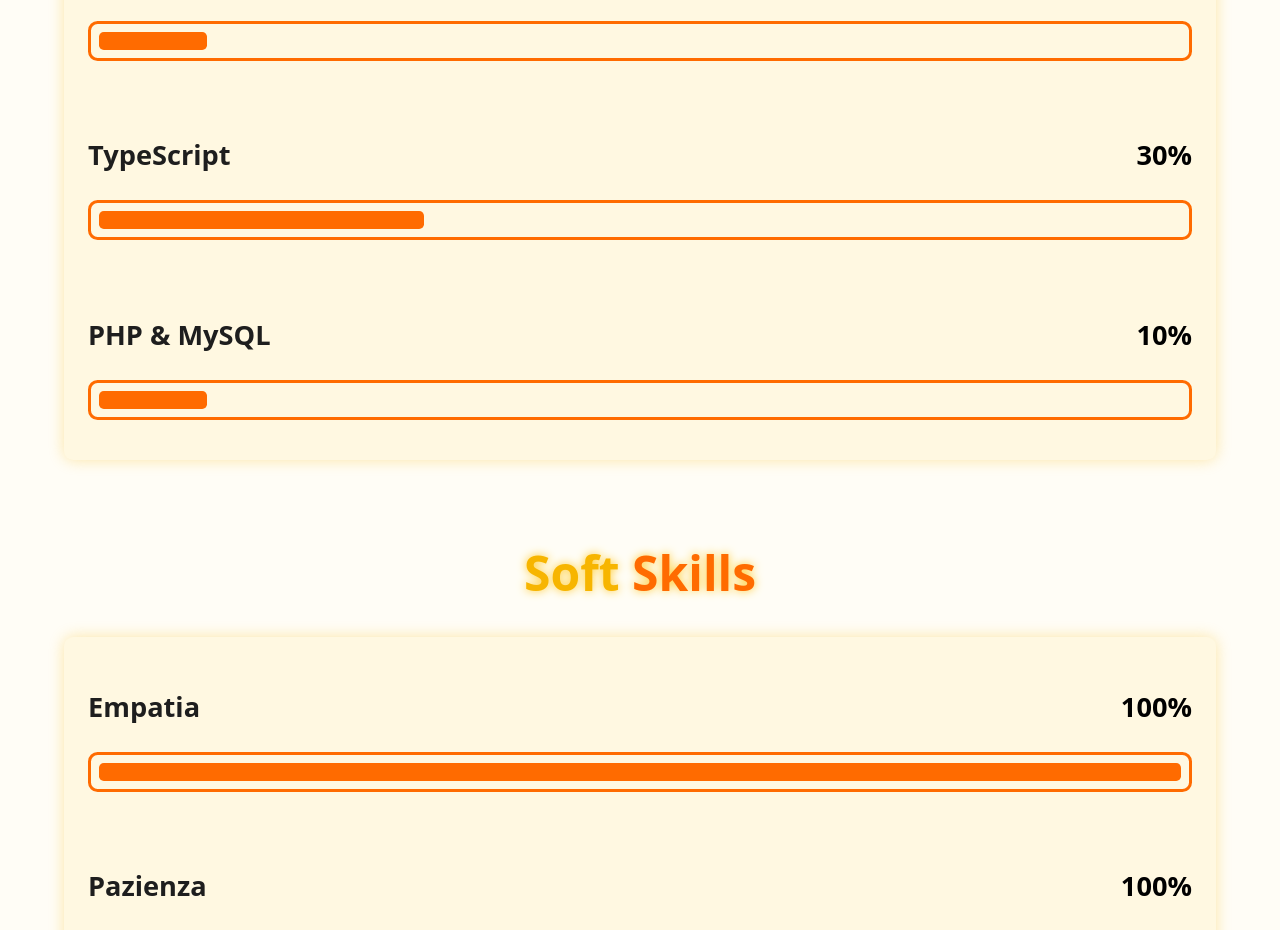
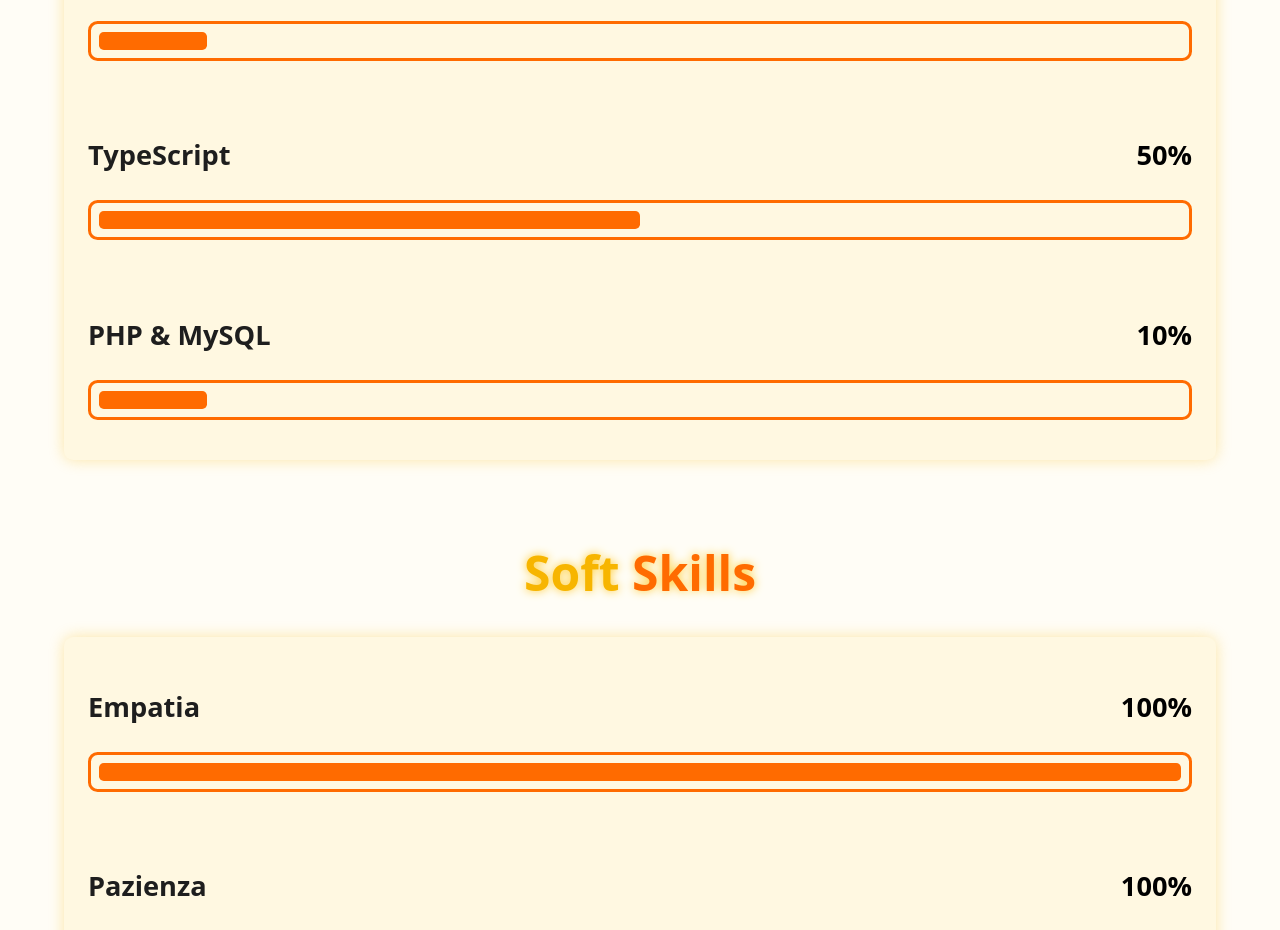
Before and after one commit to lucianopacini/portfolio-luciano, a website: page index.html in a window 1280 px wide. Shown: the part 2060-2990 px from the top of the page. Drawn offline with Linux system fonts and the light colour scheme.

Commit message:
Modifica tech skill Typescript

```diff
--- a/css/styles.scss
+++ b/css/styles.scss
@@ -702,7 +702,7 @@
 }
 
 .skills-row .skills-column:nth-child(2) .skills-content .progress:nth-child(3) .bar span {
-    --bar-width: 30%;
+    --bar-width: 50%;
     /* Typescript */
 }
 
--- a/index.html
+++ b/index.html
@@ -105,7 +105,7 @@
                                 <div class="bar"><span></span></div>
                             </div>
                             <div class="progress">
-                                <h3>TypeScript<span>30%</span></h3>
+                                <h3>TypeScript<span>50%</span></h3>
                                 <div class="bar"><span></span></div>
                             </div>
                             <div class="progress">
```
Also changed, not shown: css/styles.css.
